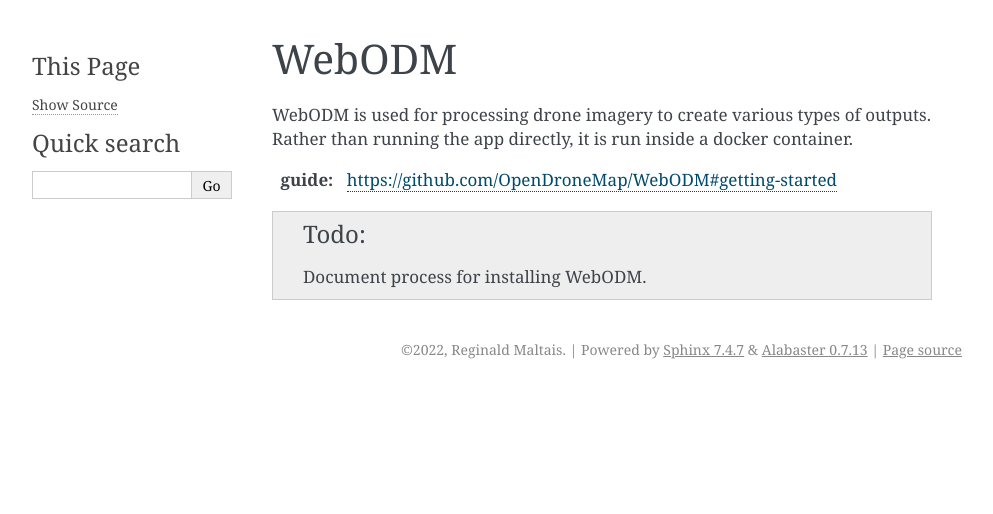
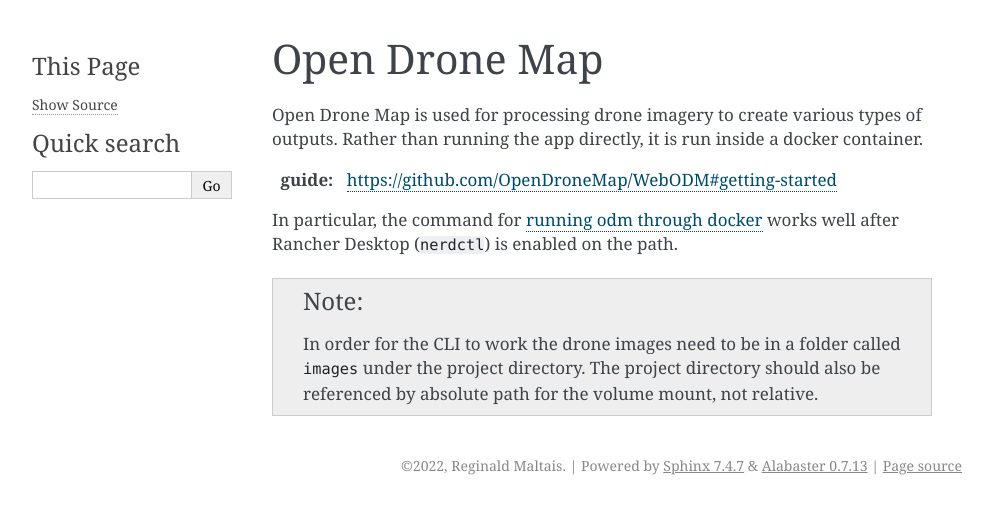
Before and after one commit to goatsweater/mac-setup, a Sphinx documentation site: the page built from docs/software/webodm.rst, in a window 1280 px wide. Shown: the top 514 px of the page, without its empty margins (148-1141 px from the left). Built offline with Sphinx 7.4.7, drawn with Linux system fonts in a browser that asks for light colours.

Commit message:
Add details for odm use

```diff
--- a/docs/software/webodm.rst
+++ b/docs/software/webodm.rst
@@ -1,11 +1,16 @@
-WebODM
-======
+Open Drone Map
+==============
 
-WebODM is used for processing drone imagery to create various types of outputs.
+Open Drone Map is used for processing drone imagery to create various types of outputs.
 Rather than running the app directly, it is run inside a docker container.
 
 :guide: https://github.com/OpenDroneMap/WebODM#getting-started
 
-.. todo::
+In particular, the command for `running odm through docker <https://opendronemap.org/odm/>`_
+works well after Rancher Desktop (``nerdctl``) is enabled on the path.
 
-    Document process for installing WebODM.
+.. note::
+
+    In order for the CLI to work the drone images need to be in a folder called :file:`images`
+    under the project directory. The project directory should also be referenced by absolute
+    path for the volume mount, not relative.
```
